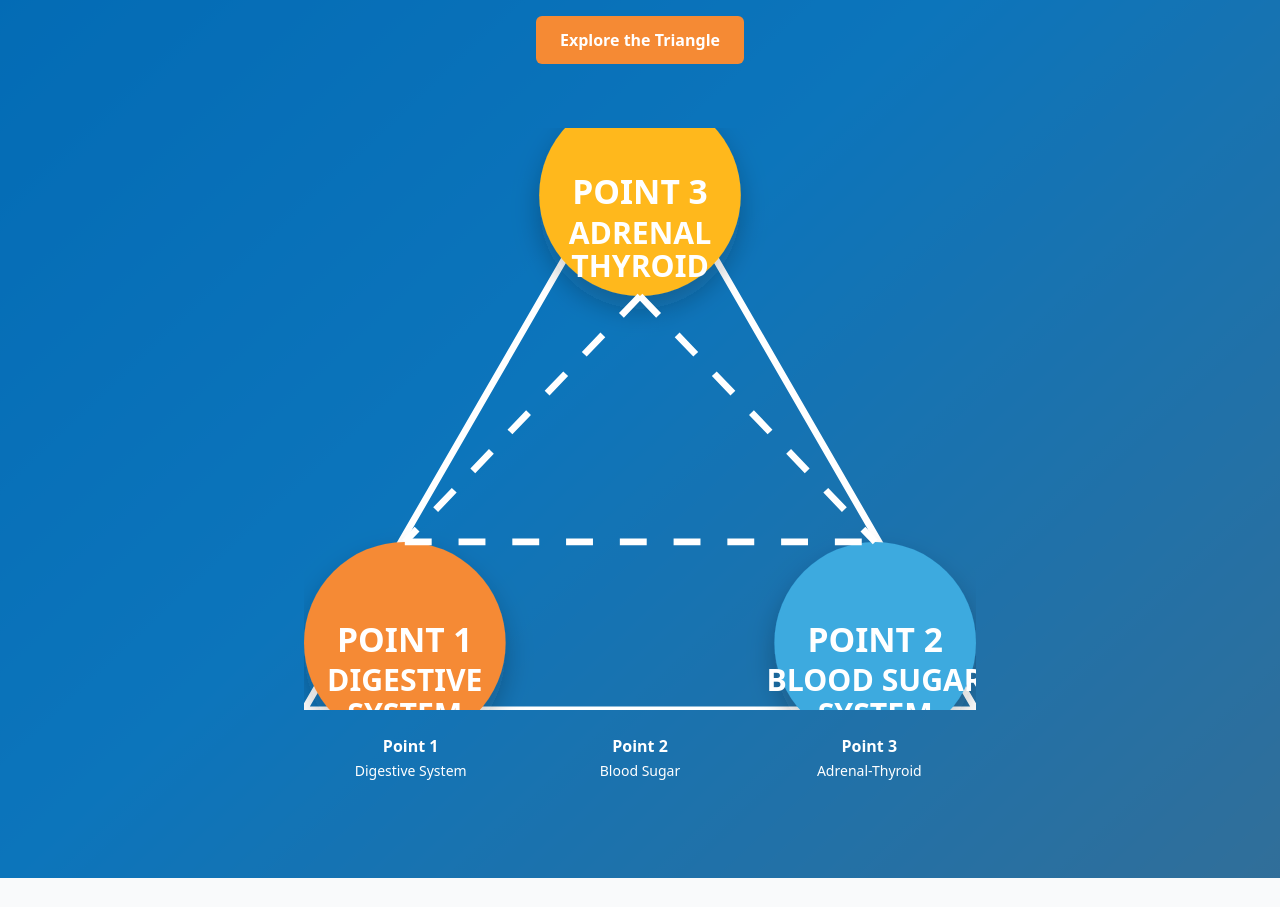
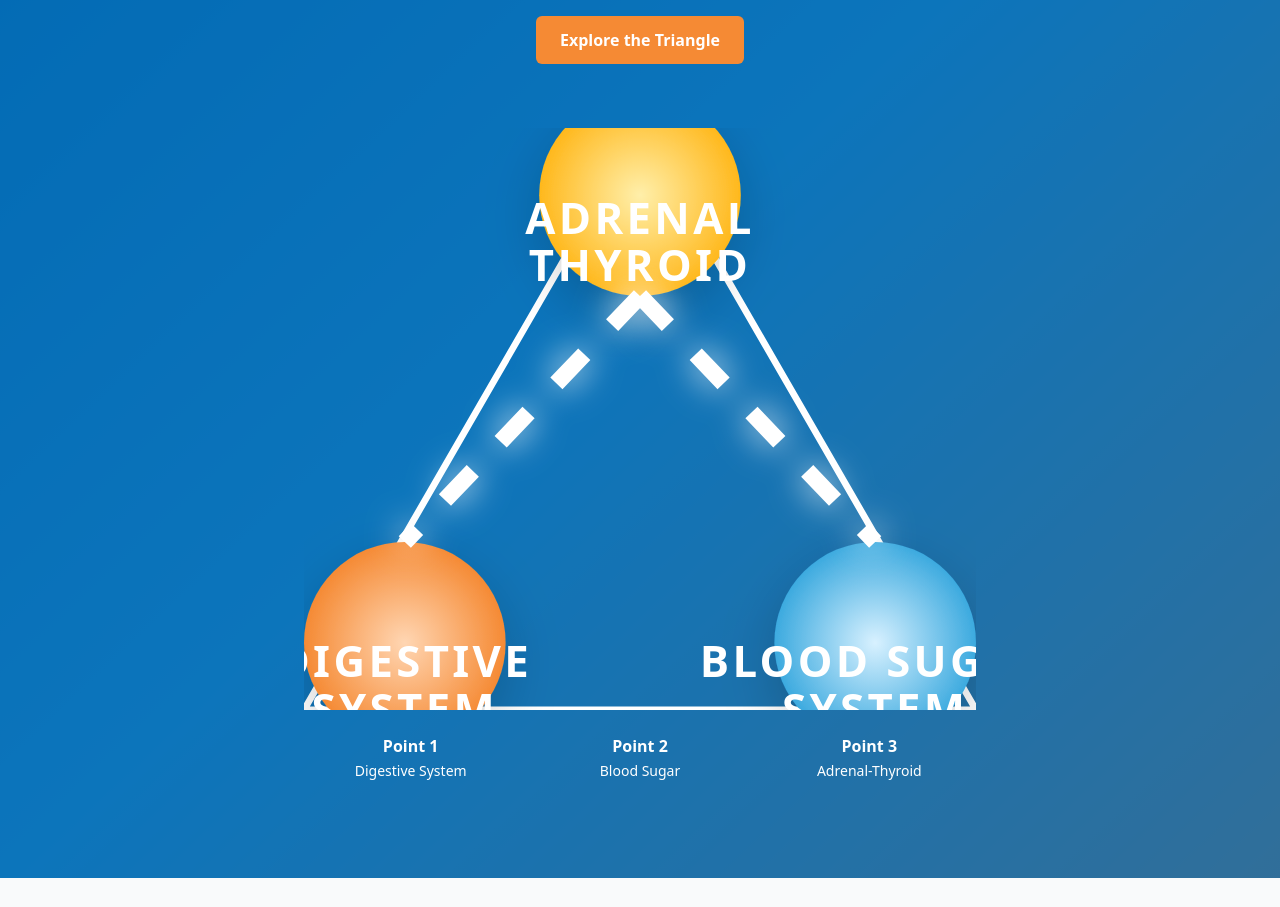
Before and after one commit to CoachAJ/Triangle-of-Disease, a React (Vite) app: page / in a window 1280 px wide. Shown: the part 380-1287 px from the top of the page. Built offline with nearby package versions, Linux system fonts and the light colour scheme.

Commit message:
Remove point numbers from SVG circles, enhance gradients and glow for visual appeal (triangle graphic)

```diff
--- a/src/components/HeroSection.tsx
+++ b/src/components/HeroSection.tsx
@@ -67,56 +67,66 @@ const HeroSection = ({
                     Point 3: Adrenal-Thyroid (top)
                     Visual layout does not match point numbers for clinical logic reasons.
                   */}
-                  {/* Digestive System (Point 1 - Bottom Left) */}
-                  <g className="cursor-pointer hover:opacity-90 transition-opacity">
-                    <circle cx="15" cy="76.6" r="15" fill="#F58A34" filter="url(#shadow)" />
-                    <text x="15" y="76.6" textAnchor="middle" dominantBaseline="middle" fill="white" fontSize="5" fontWeight="bold">
-                      POINT 1
-                    </text>
-                    <text x="15" y="82.6" textAnchor="middle" dominantBaseline="middle" fill="white" fontSize="4.5" fontWeight="bold">
+                  {/* Digestive System (Bottom Left) */}
+                  <g className="cursor-pointer hover:opacity-95 transition-opacity">
+                    <radialGradient id="digestiveGradient" cx="50%" cy="50%" r="50%">
+                      <stop offset="0%" stopColor="#FFD6B3" />
+                      <stop offset="100%" stopColor="#F58A34" />
+                    </radialGradient>
+                    <circle cx="15" cy="76.6" r="15" fill="url(#digestiveGradient)" filter="url(#shadowSoft)" />
+                    <text x="15" y="80" textAnchor="middle" dominantBaseline="middle" fill="white" fontSize="6.5" fontWeight="bold" style={{ letterSpacing: 0.5 }}>
                       DIGESTIVE
                     </text>
-                    <text x="15" y="87.6" textAnchor="middle" dominantBaseline="middle" fill="white" fontSize="4.5" fontWeight="bold">
+                    <text x="15" y="87" textAnchor="middle" dominantBaseline="middle" fill="white" fontSize="6.5" fontWeight="bold" style={{ letterSpacing: 0.5 }}>
                       SYSTEM
                     </text>
                   </g>
-                  {/* Blood Sugar System (Point 2 - Bottom Right) */}
-                  <g className="cursor-pointer hover:opacity-90 transition-opacity">
-                    <circle cx="85" cy="76.6" r="15" fill="#3CAADF" filter="url(#shadow)" />
-                    <text x="85" y="76.6" textAnchor="middle" dominantBaseline="middle" fill="white" fontSize="5" fontWeight="bold">
-                      POINT 2
-                    </text>
-                    <text x="85" y="82.6" textAnchor="middle" dominantBaseline="middle" fill="white" fontSize="4.5" fontWeight="bold">
+                  {/* Blood Sugar System (Bottom Right) */}
+                  <g className="cursor-pointer hover:opacity-95 transition-opacity">
+                    <radialGradient id="bloodSugarGradient" cx="50%" cy="50%" r="50%">
+                      <stop offset="0%" stopColor="#D8F1FF" />
+                      <stop offset="100%" stopColor="#3CAADF" />
+                    </radialGradient>
+                    <circle cx="85" cy="76.6" r="15" fill="url(#bloodSugarGradient)" filter="url(#shadowSoft)" />
+                    <text x="85" y="80" textAnchor="middle" dominantBaseline="middle" fill="white" fontSize="6.5" fontWeight="bold" style={{ letterSpacing: 0.5 }}>
                       BLOOD SUGAR
                     </text>
-                    <text x="85" y="87.6" textAnchor="middle" dominantBaseline="middle" fill="white" fontSize="4.5" fontWeight="bold">
+                    <text x="85" y="87" textAnchor="middle" dominantBaseline="middle" fill="white" fontSize="6.5" fontWeight="bold" style={{ letterSpacing: 0.5 }}>
                       SYSTEM
                     </text>
                   </g>
-                  {/* Adrenal Thyroid Complex (Point 3 - Top) */}
-                  <g className="cursor-pointer hover:opacity-90 transition-opacity">
-                    <circle cx="50" cy="10" r="15" fill="#FFB81C" filter="url(#shadow)" />
-                    <text x="50" y="10" textAnchor="middle" dominantBaseline="middle" fill="white" fontSize="5" fontWeight="bold">
-                      POINT 3
-                    </text>
-                    <text x="50" y="16" textAnchor="middle" dominantBaseline="middle" fill="white" fontSize="4.5" fontWeight="bold">
+                  {/* Adrenal Thyroid Complex (Top) */}
+                  <g className="cursor-pointer hover:opacity-95 transition-opacity">
+                    <radialGradient id="adrenalGradient" cx="50%" cy="50%" r="50%">
+                      <stop offset="0%" stopColor="#FFEFAA" />
+                      <stop offset="100%" stopColor="#FFB81C" />
+                    </radialGradient>
+                    <circle cx="50" cy="10" r="15" fill="url(#adrenalGradient)" filter="url(#shadowSoft)" />
+                    <text x="50" y="14" textAnchor="middle" dominantBaseline="middle" fill="white" fontSize="6.5" fontWeight="bold" style={{ letterSpacing: 0.5 }}>
                       ADRENAL
                     </text>
-                    <text x="50" y="21" textAnchor="middle" dominantBaseline="middle" fill="white" fontSize="4.5" fontWeight="bold">
+                    <text x="50" y="21" textAnchor="middle" dominantBaseline="middle" fill="white" fontSize="6.5" fontWeight="bold" style={{ letterSpacing: 0.5 }}>
                       THYROID
                     </text>
                   </g>
-                  {/* SVG Drop Shadow Filter */}
+                  {/* SVG Drop Shadow & Glow Filters */}
                   <defs>
-                    <filter id="shadow" x="-20%" y="-20%" width="140%" height="140%">
-                      <feDropShadow dx="0" dy="2" stdDeviation="2" flood-color="#222" flood-opacity="0.25" />
+                    <filter id="shadowSoft" x="-30%" y="-30%" width="160%" height="160%">
+                      <feDropShadow dx="0" dy="3" stdDeviation="4" flood-color="#000" flood-opacity="0.18" />
+                    </filter>
+                    <filter id="glow" x="-30%" y="-30%" width="160%" height="160%">
+                      <feGaussianBlur stdDeviation="2.5" result="coloredBlur" />
+                      <feMerge>
+                        <feMergeNode in="coloredBlur" />
+                        <feMergeNode in="SourceGraphic" />
+                      </feMerge>
                     </filter>
                   </defs>
 
-                  {/* Connecting lines */}
-                  <line x1="50" y1="25" x2="15" y2="61.6" stroke="white" strokeWidth="1" strokeDasharray="4" />
-                  <line x1="50" y1="25" x2="85" y2="61.6" stroke="white" strokeWidth="1" strokeDasharray="4" />
-                  <line x1="15" y1="61.6" x2="85" y2="61.6" stroke="white" strokeWidth="1" strokeDasharray="4" />
+                  {/* Connecting lines with glow */}
+                  <line x1="50" y1="25" x2="15" y2="61.6" stroke="white" strokeWidth="2.5" strokeDasharray="6" filter="url(#glow)" />
+                  <line x1="50" y1="25" x2="85" y2="61.6" stroke="white" strokeWidth="2.5" strokeDasharray="6" filter="url(#glow)" />
+                  <line x1="15" y1="61.6" x2="85" y2="61.6" stroke="white" strokeWidth="2.5" strokeDasharray="6" filter="url(#glow)" />
                 </svg>
               </div>
 
```
